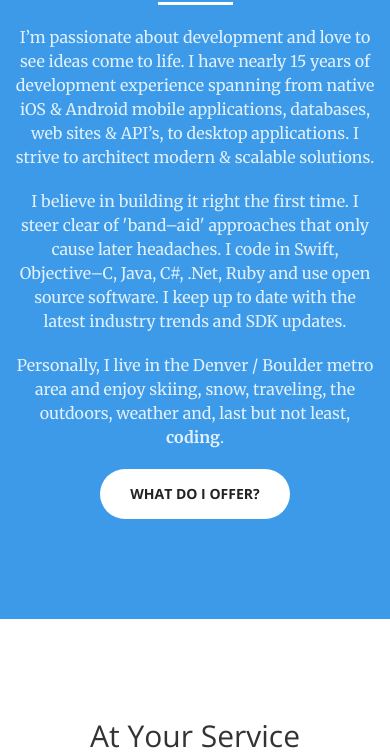
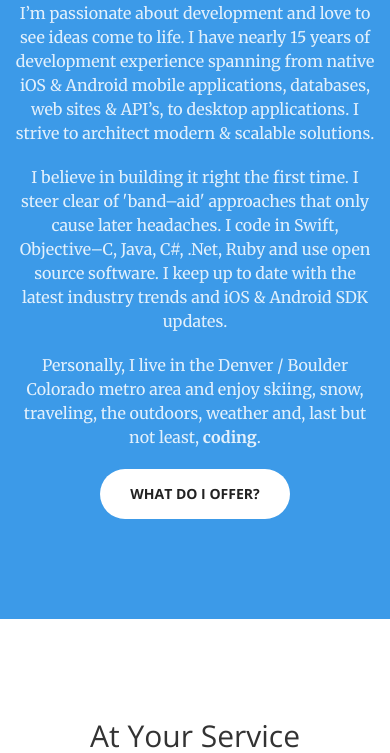
Before and after one commit to ems305/ems305.github.io, a plain HTML site: page index.html in a window 390 px wide. Shown: the part 643-1396 px from the top of the page. Drawn offline with nearby package versions, Linux system fonts and the light colour scheme.

Commit message:
Update 2017-03-31T15:01:42.650Z

```diff
--- a/index.html
+++ b/index.html
@@ -5,19 +5,20 @@
     <meta charset="utf-8">
     <meta http-equiv="X-UA-Compatible" content="IE=edge">
     <meta name="viewport" content="width=device-width, initial-scale=1">
-    <meta name="description" content="Erik Smith is a freelance Colorado mobile developer building native iOS and Android apps, websites, and API's">
+    <meta name="robots" content="index,follow">
+    <meta name="description" content="Erik Smith is a freelance Colorado mobile developer building native iOS and Android mobile apps, websites, &amp; API's">
     <meta name="google-site-verification" content="21Kx1uhzKzWCYojghIYtYr5tXoZcJPHFQSiZ-hiMTFI" />
-    <meta name="author" content="">
+    <meta name="author" content="Erik Smith">
 
-    <title>Mobile App Developer | Erik Smith | Denver, Colorado</title>
+    <title>Mobile iOS &amp; Android App Developer - Erik Smith - Denver, Colorado</title>
 
     <link rel="icon" type="image/png" href="img/icons/favicon-32x32.png" sizes="32x32" />
     <link rel="icon" type="image/png" href="img/icons/favicon-16x16.png" sizes="16x16" />
 
     <link href="https://maxcdn.bootstrapcdn.com/bootstrap/3.3.7/css/bootstrap.min.css" rel="stylesheet" integrity="sha384-BVYiiSIFeK1dGmJRAkycuHAHRg32OmUcww7on3RYdg4Va+PmSTsz/K68vbdEjh4u" crossorigin="anonymous">
-    <link href="font/font-awesome/css/font-awesome.min.css" rel="stylesheet" type="text/css">
     <link href='https://fonts.googleapis.com/css?family=Open+Sans:300italic,400italic,600italic,700italic,800italic,400,300,600,700,800' rel='stylesheet' type='text/css'>
     <link href='https://fonts.googleapis.com/css?family=Merriweather:400,300,300italic,400italic,700,700italic,900,900italic' rel='stylesheet' type='text/css'>
+    <link href="font/font-awesome/css/font-awesome.min.css" rel="stylesheet" type="text/css">
     <link href="css/application.min.css" rel="stylesheet" type="text/css">
 
     <!-- HTML5 Shim and Respond.js IE8 support of HTML5 elements and media queries -->
@@ -66,7 +67,7 @@
                 <h1 id="homeHeading">Erik Smith</h1>
                 <hr>
                 <p class="intro-text">I&rsquo;m a freelance mobile developer living in beautiful Colorado.
-                <br>I specialize in native iOS &amp; Android applications.</p>
+                <br>I specialize in native iOS &amp; Android apps.</p>
                 <a href="#about" class="btn btn-primary btn-xl page-scroll">Find Out More</a>
             </div>
         </div>
@@ -81,8 +82,8 @@
                         <p class="text-faded">I&rsquo;m passionate about development and love to see ideas come to life. I have nearly 15 years of development experience spanning from native iOS &amp;
                         Android mobile applications, databases, web sites &amp; API&rsquo;s, to desktop applications. I strive to architect modern &amp; scalable solutions.</p>
                         <p class="text-faded">I believe in building it right the first time. I steer clear of 'band&ndash;aid' approaches that only cause later headaches.
-                        I code in Swift, Objective&ndash;C, Java, C#, .Net, Ruby and use open source software. I keep up to date with the latest industry trends and SDK updates.</p>
-                        <p class="text-faded">Personally, I live in the Denver / Boulder metro area and enjoy skiing, snow, traveling, the outdoors, weather and, last but not least, <strong>coding</strong>.</p>
+                        I code in Swift, Objective&ndash;C, Java, C#, .Net, Ruby and use open source software. I keep up to date with the latest industry trends and iOS &amp; Android SDK updates.</p>
+                        <p class="text-faded">Personally, I live in the Denver / Boulder Colorado metro area and enjoy skiing, snow, traveling, the outdoors, weather and, last but not least, <strong>coding</strong>.</p>
                     <a href="#services" class="page-scroll btn btn-default btn-xl sr-button">What Do I Offer?</a>
                 </div>
             </div>
```
